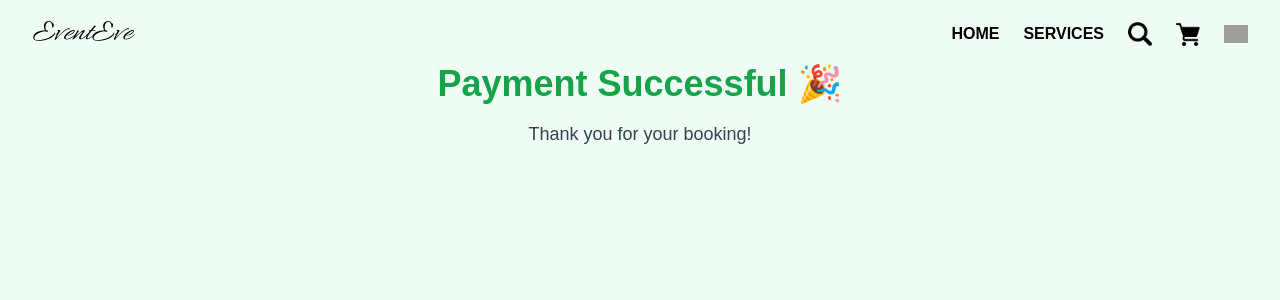
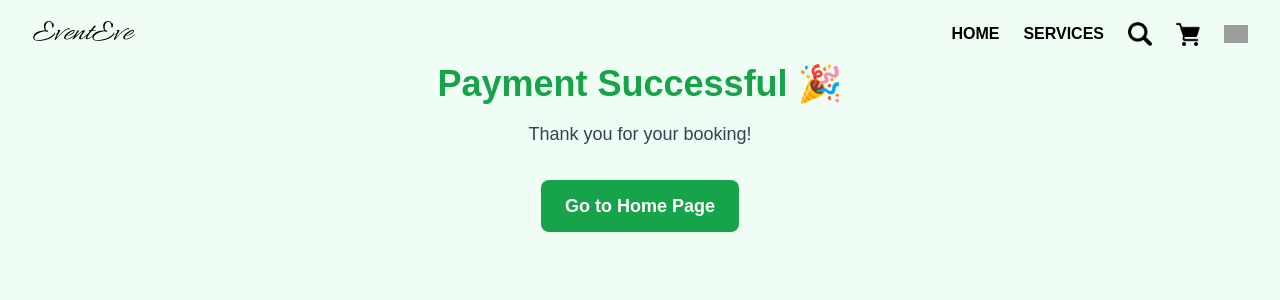
Before and after one commit to charmishapatel/EventEve1.0, a Next.js app in the folder eventeve/: page /User/Payment/PaymentSuccess in a window 1280 px wide. Shown: the top 300 px of the page. Built offline with nearby package versions, Linux system fonts and the light colour scheme; no server answers; grey boxes are pictures that could not be loaded; a web font is replaced by a local one.

Commit message:
Payment logic

```diff
--- a/eventeve/src/app/User/Payment/PaymentSuccess/page.js
+++ b/eventeve/src/app/User/Payment/PaymentSuccess/page.js
@@ -33,6 +33,14 @@ export default function PaymentSuccess() {
       <Header isHomePage={false} />
       <h1 className="text-4xl font-bold text-green-600 mb-4">Payment Successful 🎉</h1>
       <p className="text-lg text-gray-700">Thank you for your booking!</p>
+      <div className="mt-8">
+    <button
+    onClick={() => window.location.href = "/User/HomePage"}
+    className="bg-green-600 hover:bg-green-700 text-white px-6 py-3 rounded-lg text-lg font-semibold transition"
+  >
+    Go to Home Page
+  </button>
+  </div>
     </div>
   );
 }
```
Also changed, not shown: eventeve/src/Backend/routes/bookingRoutes.js (+9 -5 lines), eventeve/src/Backend/server.js (+9 -1 lines).
